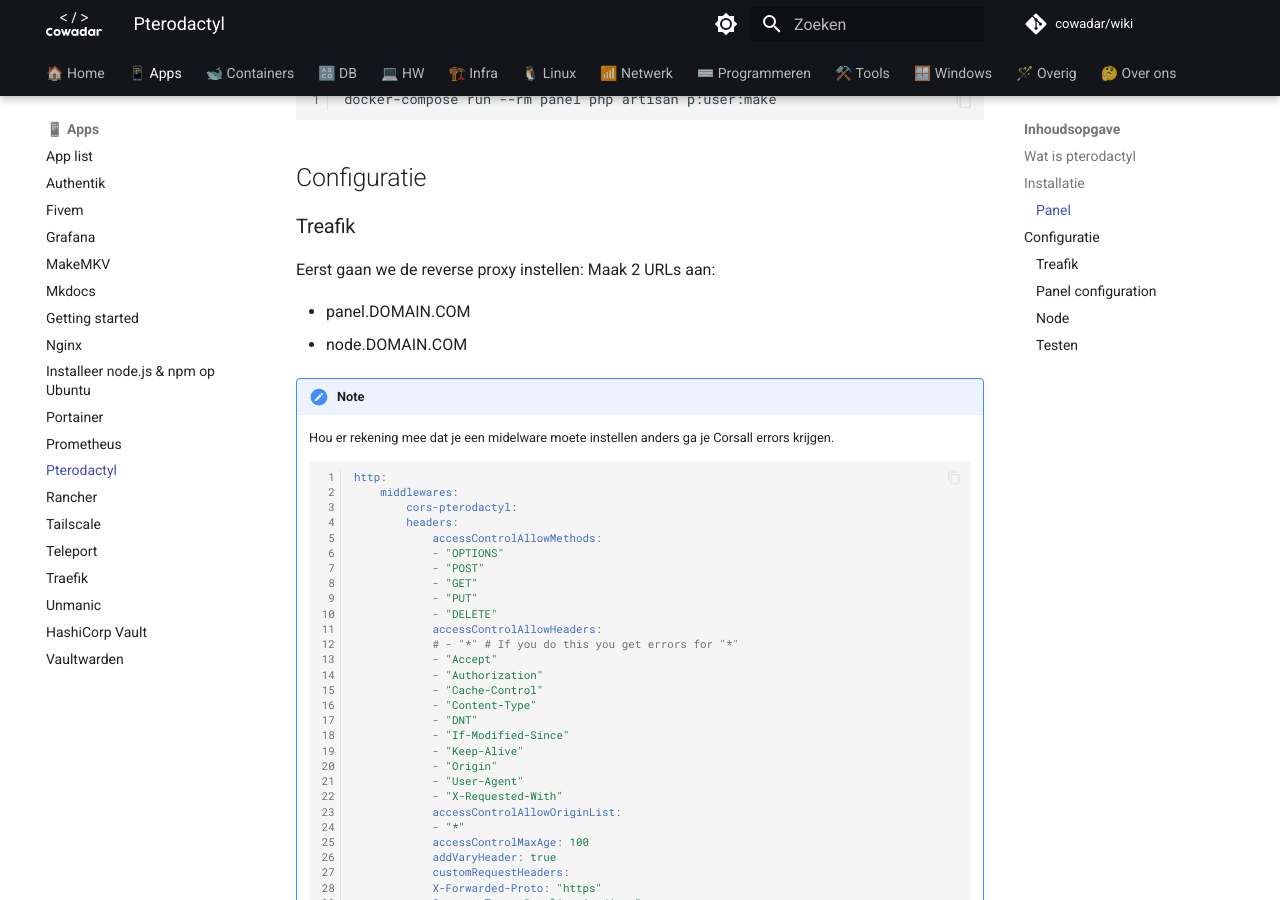
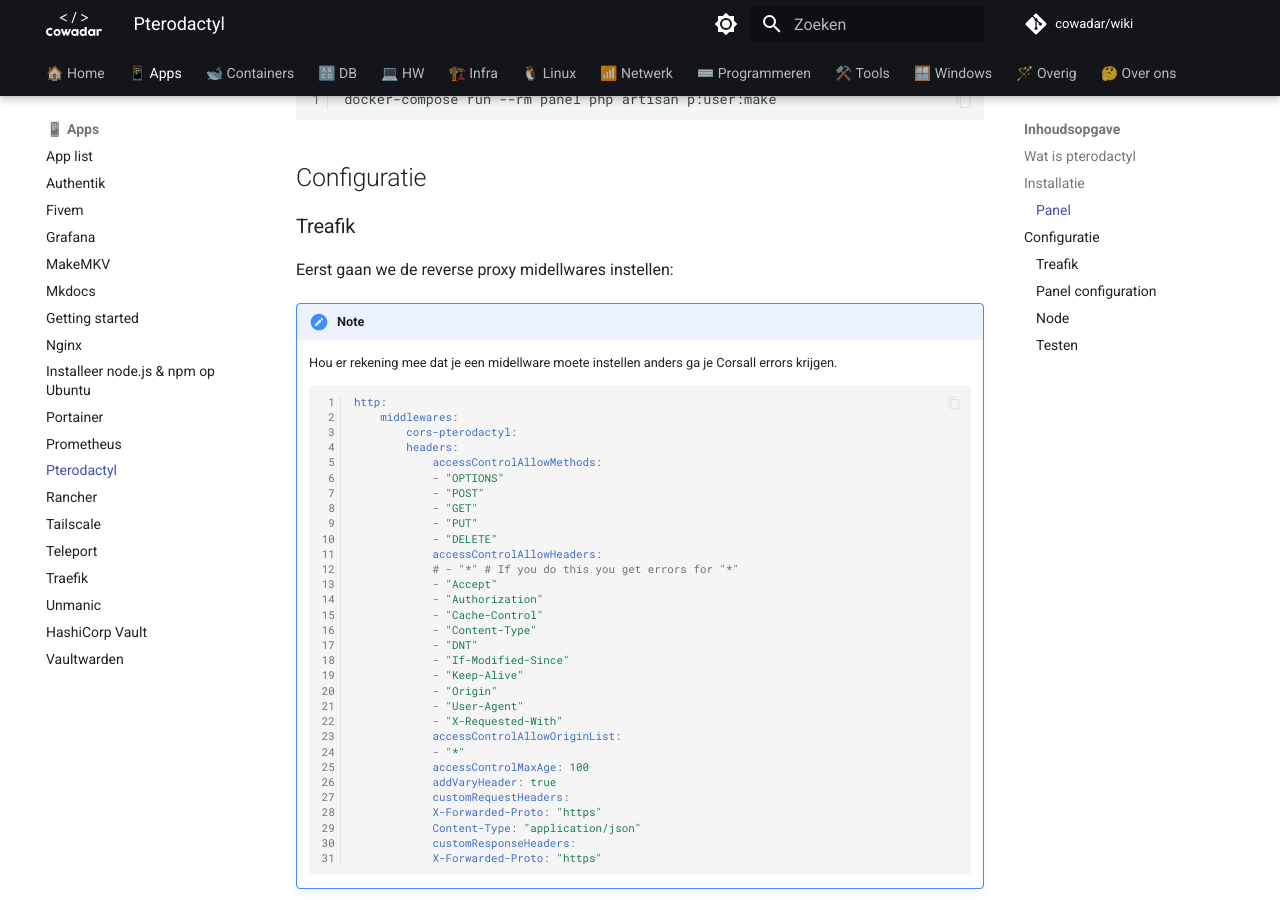
Before and after one commit to cowadar/wiki, an MkDocs documentation site: the page built from docs/apps/pterodactyl.md, in a window 1280 px wide and 900 px high, scrolled down 1179 px. Built offline with MkDocs 1.6.1 and Material for MkDocs 9.7.7, drawn with Linux system fonts in a browser that asks for light colours; comment, search, counter and statistics services are not loaded.

Commit message:
add pterodactyl

````diff
--- a/docs/apps/pterodactyl.md
+++ b/docs/apps/pterodactyl.md
@@ -218,14 +218,10 @@
 ## Configuratie
 
 ### Treafik
-Eerst gaan we de reverse proxy instellen:
-Maak 2 URLs aan:
-
-- panel.DOMAIN.COM
-- node.DOMAIN.COM
+Eerst gaan we de reverse proxy midellwares instellen:
 
 !!! note
-    Hou er rekening mee dat je een midelware moete instellen anders ga je Corsall errors krijgen.
+    Hou er rekening mee dat je een midellware moete instellen anders ga je Corsall errors krijgen.
 
     ```yaml
     http:
````
